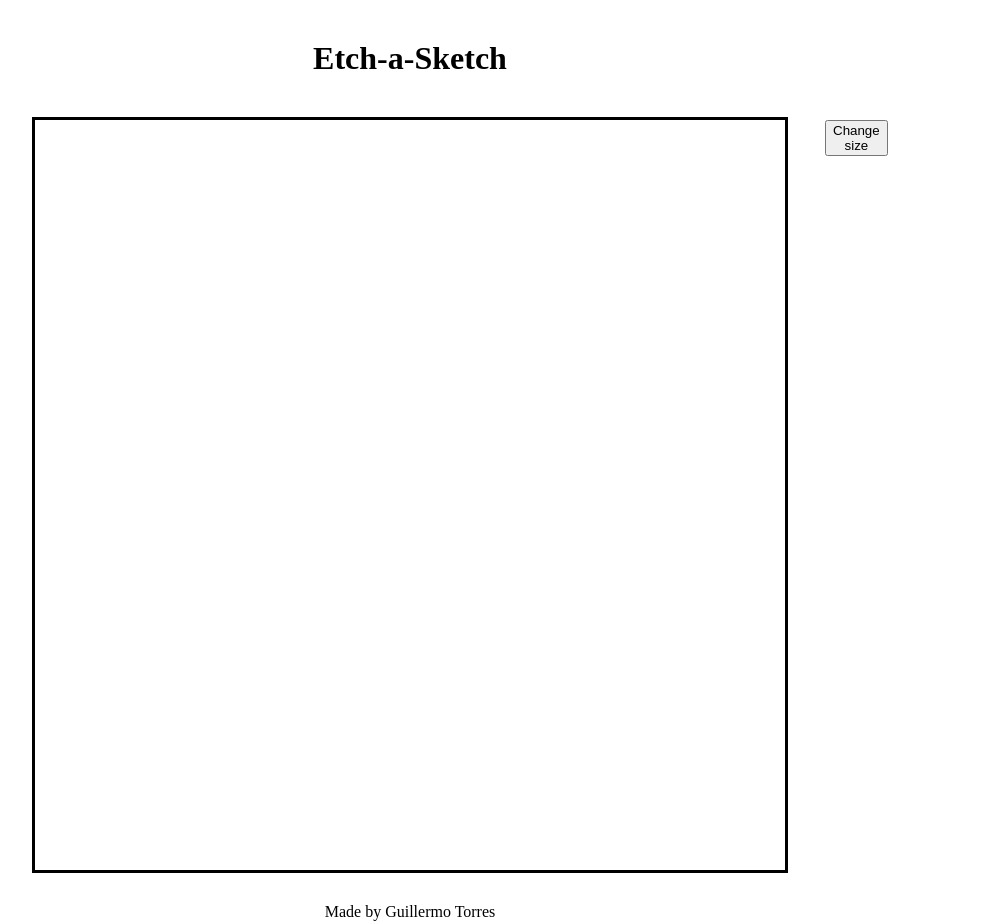
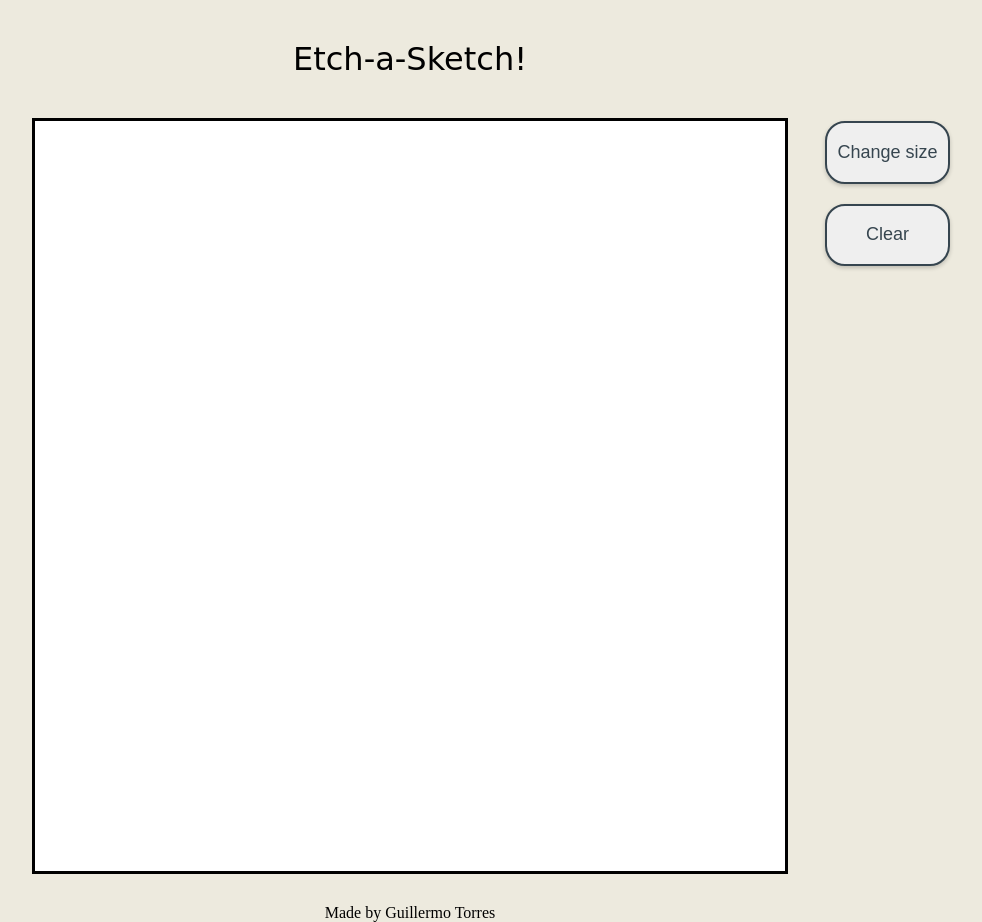
Before and after one commit to GuilleTorresPerez/Etch-a-Sketch, a plain HTML site: page index.html in a window 1280 px wide. Shown: the whole page, without its empty margins (230-1212 px from the left). Drawn offline with Linux system fonts and the light colour scheme; a web font is replaced by a local one.

Commit message:
Improve web styling

```diff
--- a/index.html
+++ b/index.html
@@ -8,15 +8,22 @@
     <link rel="stylesheet" href="style.css">
     <script src="script.js" defer></script>
     <link rel="shortcut icon" href="#">
+
+    <link rel="preconnect" href="https://fonts.googleapis.com">
+    <link rel="preconnect" href="https://fonts.gstatic.com" crossorigin>
+    <link href="https://fonts.googleapis.com/css2?family=Playwrite+DK+Uloopet:wght@100..400&display=swap" rel="stylesheet">
   </head>
   <body>
 
     <header>
-        <h1>Etch-a-Sketch</h1>
+        <h1>Etch-a-Sketch!</h1>
     </header>
     <main>
         <div class="container">
-            <button>Change size</button>
+            <div class="side-panel">
+              <button class="change-size">Change size</button>
+              <button class="clear">Clear</button>
+            </div>
             <div class="board"></div>
         </div>
     </main>
--- a/style.css
+++ b/style.css
@@ -1,6 +1,7 @@
 body {
     min-height: 100vh;
     margin: 0px;
+    background-color: #EDEADE;
 }
 
 header {
@@ -10,6 +11,11 @@ header {
 h1 {
     text-align: center;
     margin: 0px;
+
+    font-family: "Playwrite DK Uloopet", cursive;
+    font-optical-sizing: auto;
+    font-weight: 400;
+    font-style: normal;
 }
 
 main {
@@ -27,18 +33,38 @@ main {
     display: flex;
 }
 
+/* minimalist button */
+button {
+    font-size: large;
+    padding: 10px;
+    border: 2px solid;
+    color: #36454F;
+    /* background-color: #0063cc; */
+    border-color: #36454F;
+    cursor: pointer;
+    border-radius: 20px;
+    width: 125px;
+    aspect-ratio: 1 / 0.5;
+
+    box-shadow: 0px 2px 4px rgba(0, 0, 0, 0.2);
+}
+
 .board {
     display: flex;
     flex-wrap: wrap;
     aspect-ratio: 1 / 1;
+    background-color: white;
 }
 
-button {
+.side-panel {
     position: absolute;
     top:0px;
     left:100%;
+    margin-left: 40px;
 
-    margin-left: 40px;
+    display: flex;
+    flex-direction: column;
+    gap: 20px;
 }
 
 footer {
```
